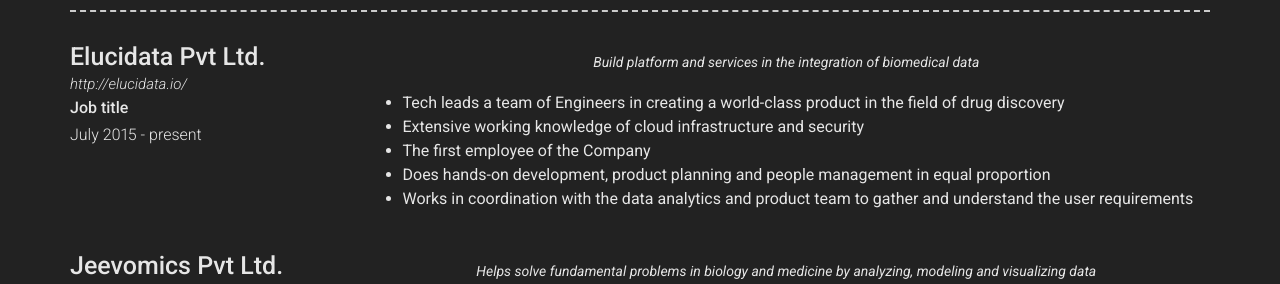
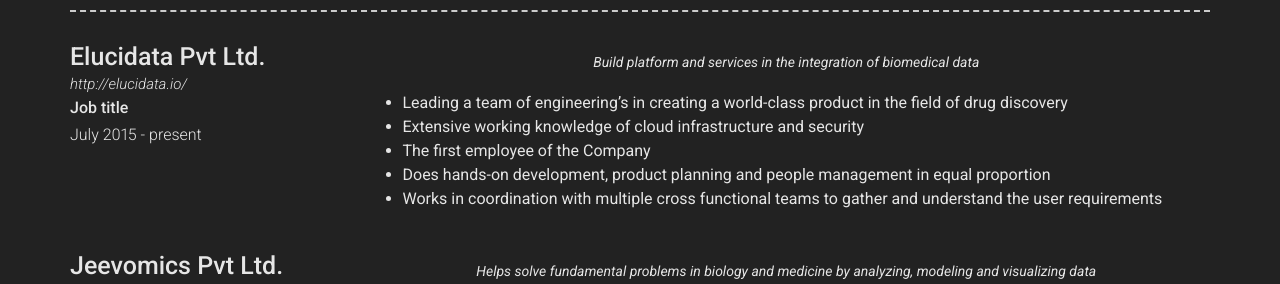
Before and after one commit to sabsgeo/my-cv, a Jekyll site: the page built from index.md, in a window 1280 px wide and 900 px high, scrolled down 2849 px. Shown: the part 167-451 px from the top of the window. Built offline with Jekyll 4.4.1, drawn with Linux system fonts in a browser that asks for light colours; nearby versions of some CDN libraries.

Commit message:
[WIP]:updated ome grammer

```diff
--- a/_data/experience.yml
+++ b/_data/experience.yml
@@ -7,11 +7,11 @@
   quote: >
     Build platform and services in the integration of biomedical data
   description: | # this will include new lines to allow paragraphs
-    - Tech leads a team of Engineers in creating a world-class product in the field of drug discovery
+    - Leading a team of engineering's in creating a world-class product in the field of drug discovery
     - Extensive working knowledge of cloud infrastructure and security
     - The first employee of the Company
     - Does hands-on development, product planning and people management in equal proportion
-    - Works in coordination with the data analytics and product team to gather and understand the user requirements
+    - Works in coordination with multiple cross functional teams to gather and understand the user requirements
 
 - layout: left
   company: Jeevomics Pvt Ltd.
```
